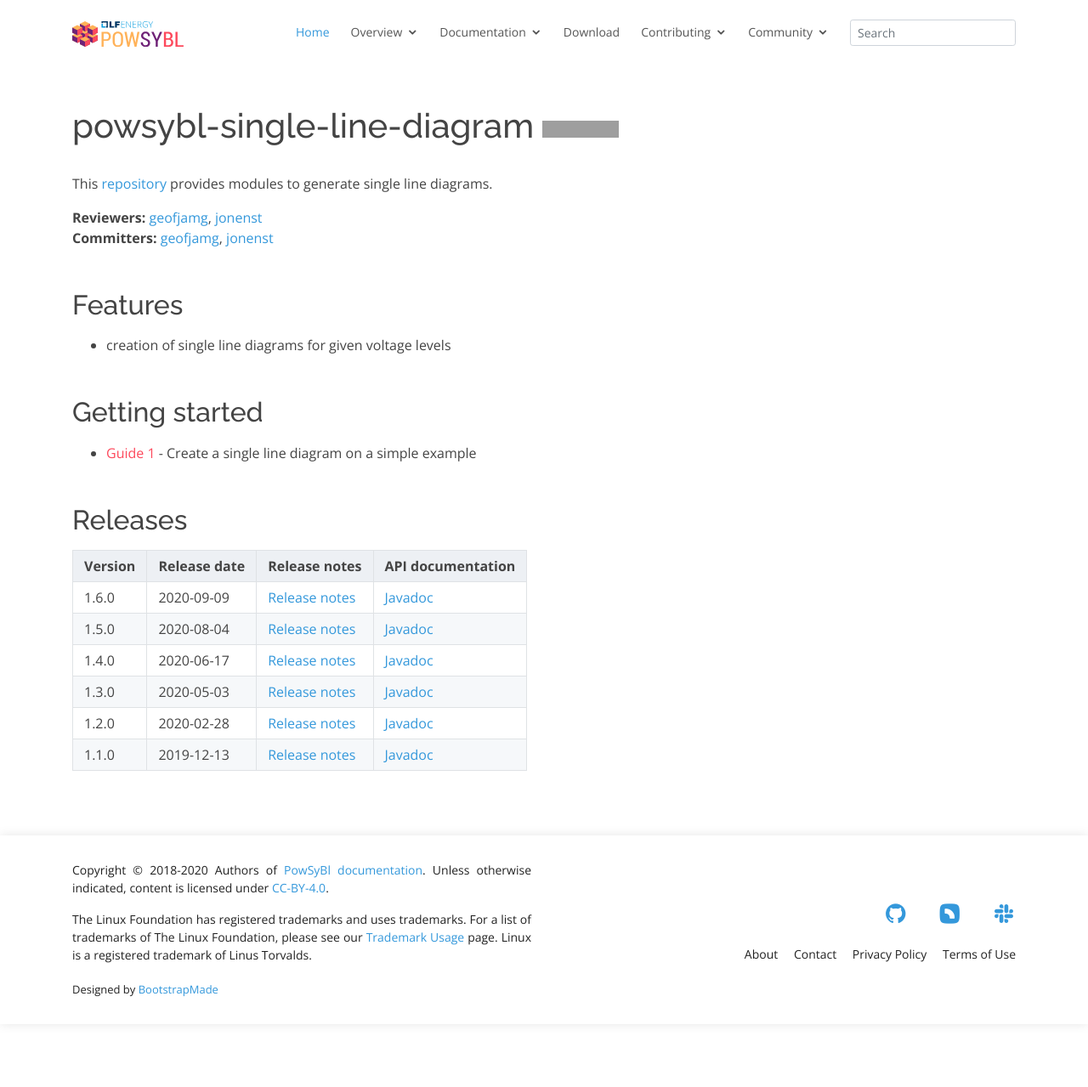
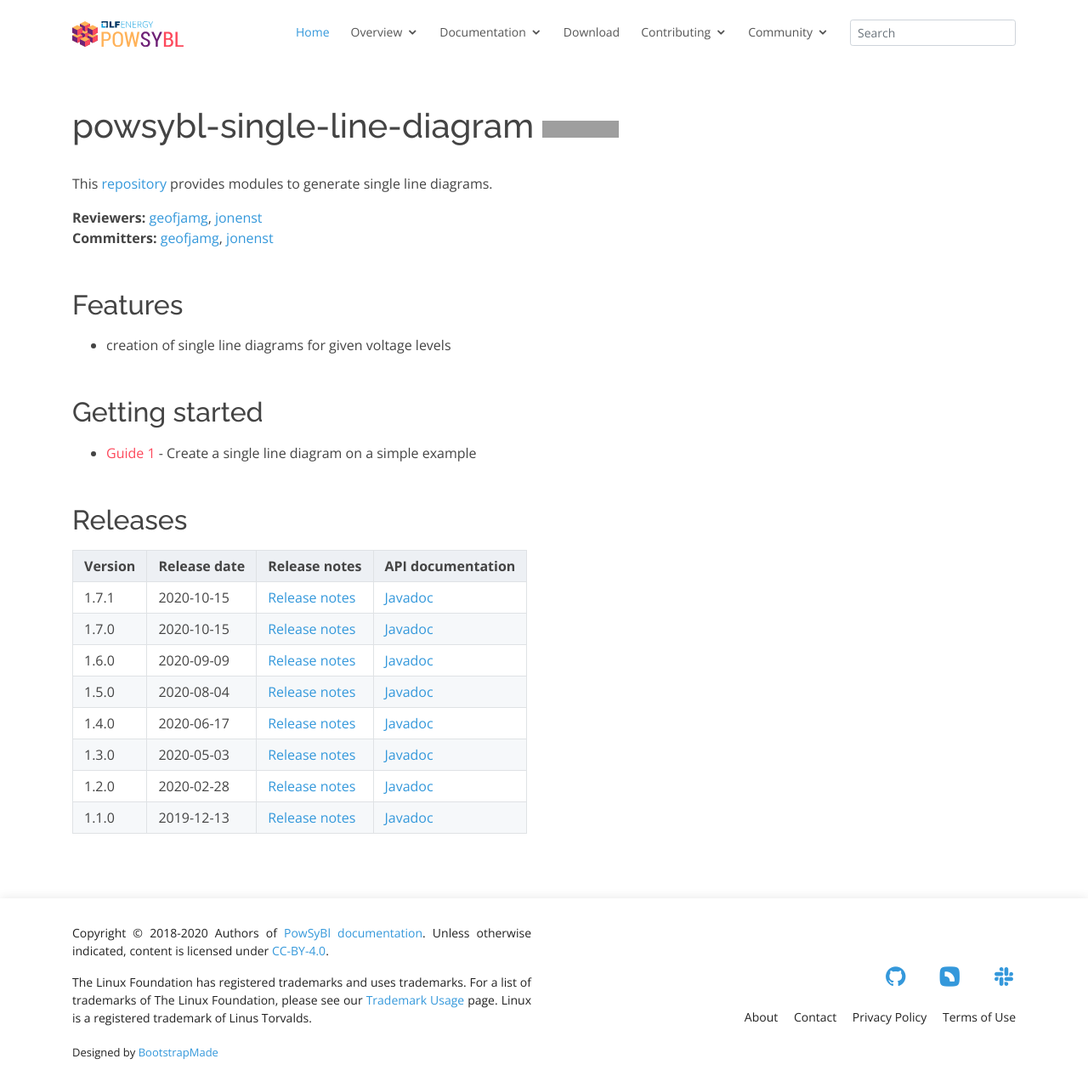
Before and after one commit to powsybl/powsybl.github.io, a Jekyll site: the page built from pages/documentation/developer/repositories/powsybl-single-line-diagram.md, in a window 1280 px wide and 1279 px high. Shown: the whole window at 85% size. Built offline with Jekyll 4.4.1, drawn with Linux system fonts in a browser that asks for light colours; our own code applies the rules of GitHub Pages for plain Markdown files; grey boxes are pictures that could not be loaded.

Commit message:
Update single-line-diagram repositories table with new versions
Signed-off-by: Florian Dupuy <florian.dupuy@rte-france.com>

```diff
--- a/pages/documentation/developer/repositories/powsybl-single-line-diagram.md
+++ b/pages/documentation/developer/repositories/powsybl-single-line-diagram.md
@@ -16,6 +16,8 @@
 
 | Version | Release date | Release notes | API documentation |
 | ------- | ------------ | ------------- | ----------------- |
+| 1.7.1 | 2020-10-15 | [Release notes](https://github.com/powsybl/powsybl-single-line-diagram/releases/tag/v1.7.1) | [Javadoc](https://javadoc.io/doc/com.powsybl/powsybl-single-line-diagram/1.7.1/index.html) |
+| 1.7.0 | 2020-10-15 | [Release notes](https://github.com/powsybl/powsybl-single-line-diagram/releases/tag/v1.7.0) | [Javadoc](https://javadoc.io/doc/com.powsybl/powsybl-single-line-diagram/1.7.0/index.html) |
 | 1.6.0 | 2020-09-09 | [Release notes](https://github.com/powsybl/powsybl-single-line-diagram/releases/tag/v1.6.0) | [Javadoc](https://javadoc.io/doc/com.powsybl/powsybl-single-line-diagram/1.6.0/index.html) |
 | 1.5.0 | 2020-08-04 | [Release notes](https://github.com/powsybl/powsybl-single-line-diagram/releases/tag/v1.5.0) | [Javadoc](https://javadoc.io/doc/com.powsybl/powsybl-single-line-diagram/1.5.0/index.html) |
 | 1.4.0 | 2020-06-17 | [Release notes](https://github.com/powsybl/powsybl-single-line-diagram/releases/tag/v1.4.0) | [Javadoc](https://javadoc.io/doc/com.powsybl/powsybl-single-line-diagram/1.4.0/index.html) |
```
